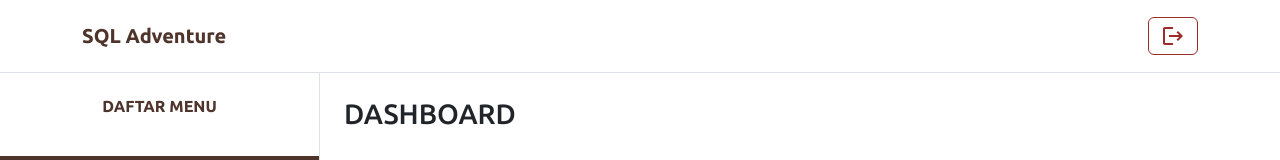
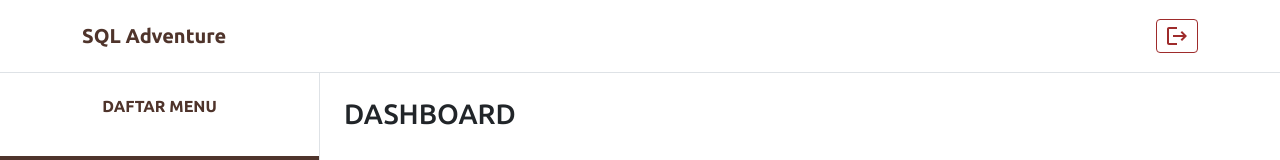
Before and after one commit to ahmadyogi543/sql-adventure, a React (Vite) app: page /admin in a window 1280 px wide. Shown: the top 160 px of the page. Built offline with nearby package versions, Linux system fonts and the light colour scheme.

Commit message:
update: make button size to small

```diff
--- a/src/components/admin/Topbar.tsx
+++ b/src/components/admin/Topbar.tsx
@@ -11,7 +11,7 @@ const Topbar = () => {
         <Navbar.Brand as={Link} className="text-primary fw-bold" to="/">
           SQL Adventure
         </Navbar.Brand>
-        <Button className="flex-center" variant="outline-danger">
+        <Button className="flex-center" size="sm" variant="outline-danger">
           <MdLogout size={24} />
         </Button>
       </Container>
```
